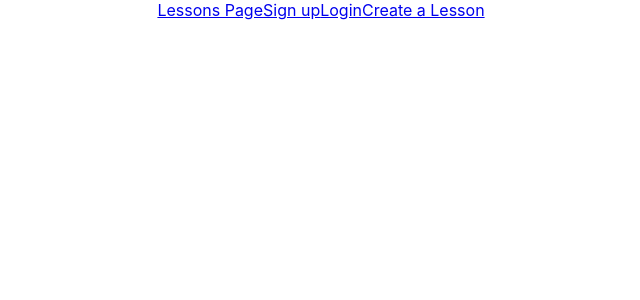
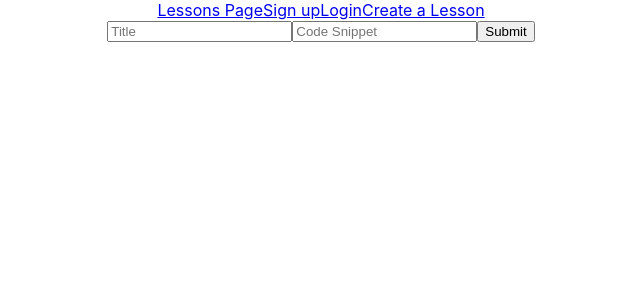
Before and after one commit to mikeyF53/project4, a React (Create React App) app in the folder code_tutor/client/: page /lessons in a window 1280 px wide. Shown: the top 300 px of the page, without its empty margins (319-959 px from the left). Built offline with nearby package versions, Linux system fonts and the light colour scheme; no server answers.

Commit message:
lesson add completed and test

```diff
--- a/code_tutor/client/src/App.js
+++ b/code_tutor/client/src/App.js
@@ -4,6 +4,7 @@ import LessonForm from './components/LessonForm';
 import RegisterForm from './components/RegisterForm';
 import LoginForm from './components/LoginForm';
 import LessonDetail from './components/LessonDetail';
+import ExerciseForm from './components/ExerciseForm';
 import { withRouter } from 'react-router';
 import decode from 'jwt-decode';
 
@@ -33,6 +34,8 @@ class App extends Component {
       lessonFormData: {
         title: '',
         description: '',
+        snippet: '',
+        lesson_id: '',
         user_id: ''
       },
       exerciseFormData: {
@@ -85,11 +88,6 @@ class App extends Component {
       password: this.state.formData.password
     });
     console.log(loginData);
-    const currentUser = decode(loginData.jwt);
-    this.setState({
-      currentUser
-    });
-    console.log(this.state.currentUser);
 
     localStorage.setItem('jwt', loginData.jwt);
     this.setState({
@@ -97,21 +95,25 @@ class App extends Component {
         email: '',
         password: ''
       },
-      currentUser: '',
       isLoggedIn: true
+    });
+    const currentUser = decode(loginData.jwt);
+    localStorage.setItem('jwt', currentUser.id);
+    this.setState({
+      currentUser
     });
   }
 
-
   async handleLessonSubmit(e) {
     e.preventDefault();
-    const data = {
+    const lessonData = {
       title: this.state.lessonFormData.title,
       description: this.state.lessonFormData.description,
-      id: this.state.currentUser.id
+      user_id: this.state.currentUser.id
     };
-    const newLesson = await createLesson(data);
-    console.log(data);
+    console.log(this.state.currentUser.id);
+
+    const newLesson = await createLesson(lessonData);
     this.setState(prevState => ({
       lessons: [...prevState.lessons, newLesson]
     }));
@@ -188,6 +190,10 @@ class App extends Component {
             <LessonDetail {...props} exercises={this.state.exercises} />
           )}
         />
+        <ExerciseForm
+          handleChange={this.handleChange}
+          lessonFormData={this.state.lessonFormData}
+        />
       </div>
     );
   }
--- a/code_tutor/client/src/components/ExerciseForm.jsx
+++ b/code_tutor/client/src/components/ExerciseForm.jsx
@@ -7,14 +7,16 @@ const ExerciseForm = (props) => {
       <input
       type='text'
       name='title'
-      value={}
+      placeholder='Title'
+      value={props.lessonFormData.title}
       onChange={props.handleChange}
       />
 
       <input
       type='text'
       name='snippet'
-      value={}
+      placeholder='Code Snippet'
+      value={props.lessonFormData.snippet}
       onChange={props.handleChange}
       />
       <input type='Submit'/>
--- a/code_tutor/client/src/components/LessonDetail.jsx
+++ b/code_tutor/client/src/components/LessonDetail.jsx
@@ -4,6 +4,7 @@ const LessonDetail = props => {
   return (
     <div>
       <p>Lesson Details Page</p>
+      <input type='Submit' value='Add Exercise'/>
       {props.exercises &&
         props.exercises.map(exercise => (
           <div>
--- a/code_tutor/client/src/services/services.js
+++ b/code_tutor/client/src/services/services.js
@@ -26,7 +26,7 @@ const getLessonExer = async (id) => {
 
 //post lesson
 const createLesson = async (data) => {
-  const resp = await axios.post(`${BASE_URL}/users/${data.id}/lessons`, data)
+  const resp = await axios.post(`${BASE_URL}/users/${data.user_id}/lessons`, data)
   console.log(data);
 
   return resp.data;
@@ -34,5 +34,10 @@ const createLesson = async (data) => {
 //show exercises
 
 //post exercise
+const createExercise = async (data) => {
+  const resp = await axios.post(`${BASE_URL}/lessons/lesson_id/exercises`, data)
+  console.log(data);
 
+  return resp.data;
+}
 export { getLessonExer, createUser, loginUser, showLessons, createLesson };
```
Also changed, not shown: 1 other file (tests, documents, lock files or other folders).
